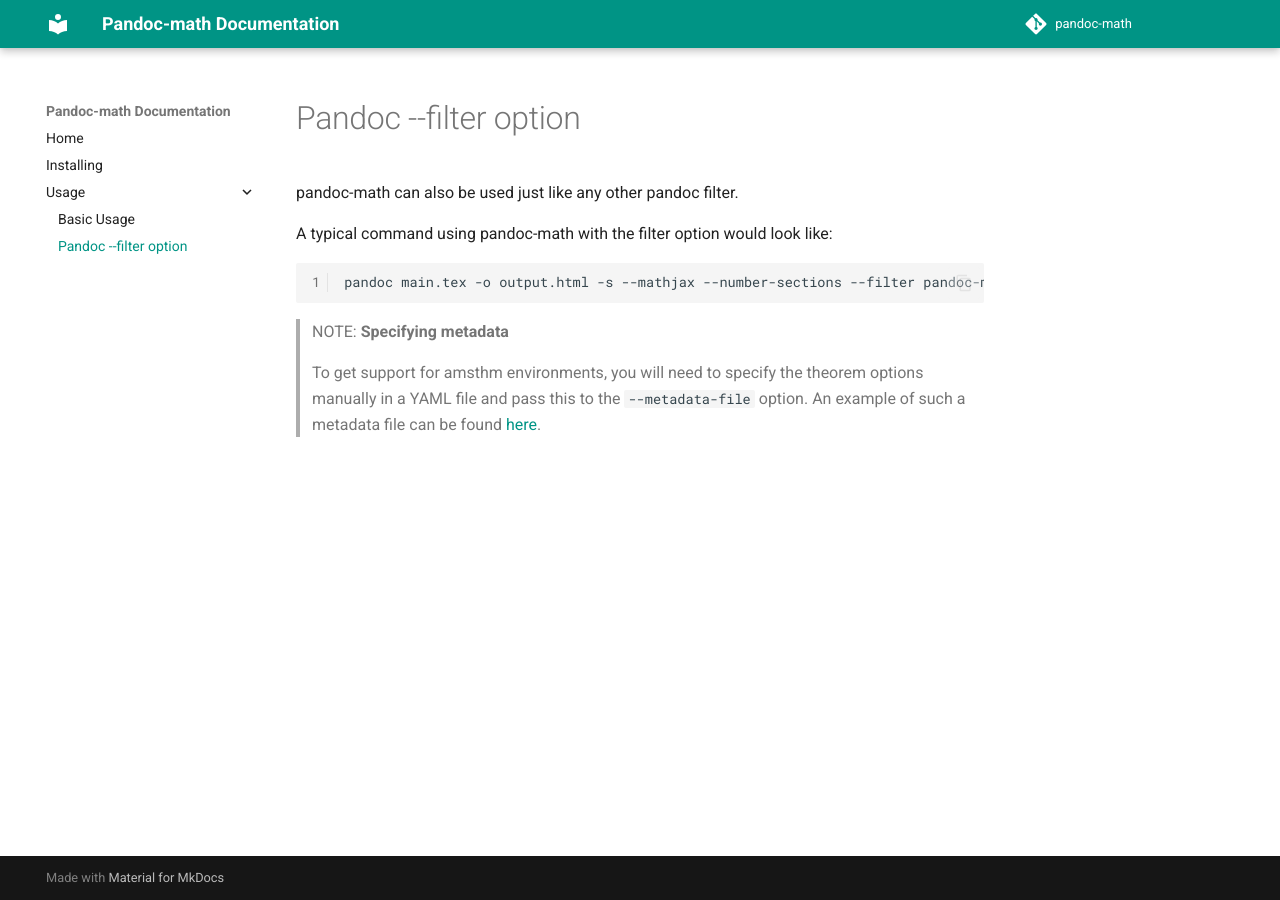
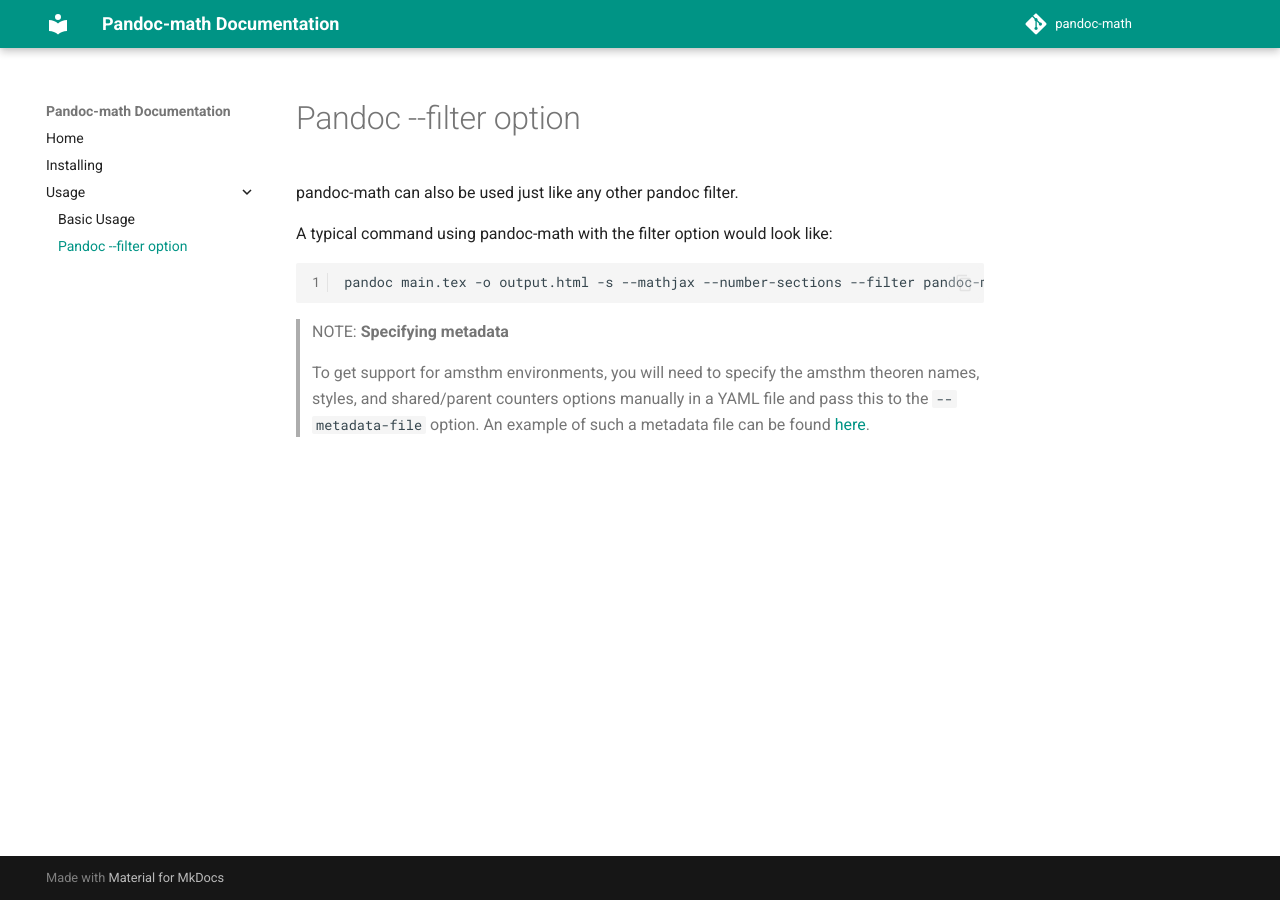
Before and after one commit to GavinMcWhinnie/pandoc-math, an MkDocs documentation site: the page built from docs/Usage/filter.md, in a window 1280 px wide. Built offline with MkDocs 1.6.1 and Material for MkDocs 9.7.7, drawn with Linux system fonts in a browser that asks for light colours; comment, search, counter and statistics services are not loaded.

```diff
--- a/docs/Usage/filter.md
+++ b/docs/Usage/filter.md
@@ -11,6 +11,6 @@ pandoc main.tex -o output.html -s --mathjax --number-sections --filter pandoc-ma
 
 > NOTE: **Specifying metadata**
 >
-> To get support for amsthm environments, you will need to specify the theorem options
-> manually in a YAML file and pass this to the `--metadata-file` option. An example
-> of such a metadata file can be found [here](../examples/Example paper/metadata.yaml).
+> To get support for amsthm environments, you will need to specify the amsthm theoren names, styles,
+> and shared/parent counters options manually in a YAML file and pass this to the `--metadata-file`
+> option. An example of such a metadata file can be found [here](../examples/Example paper/metadata.yaml).
```
Also changed, not shown: README.md (+5 -6 lines), docs/installation.md (+3 -1 lines).
